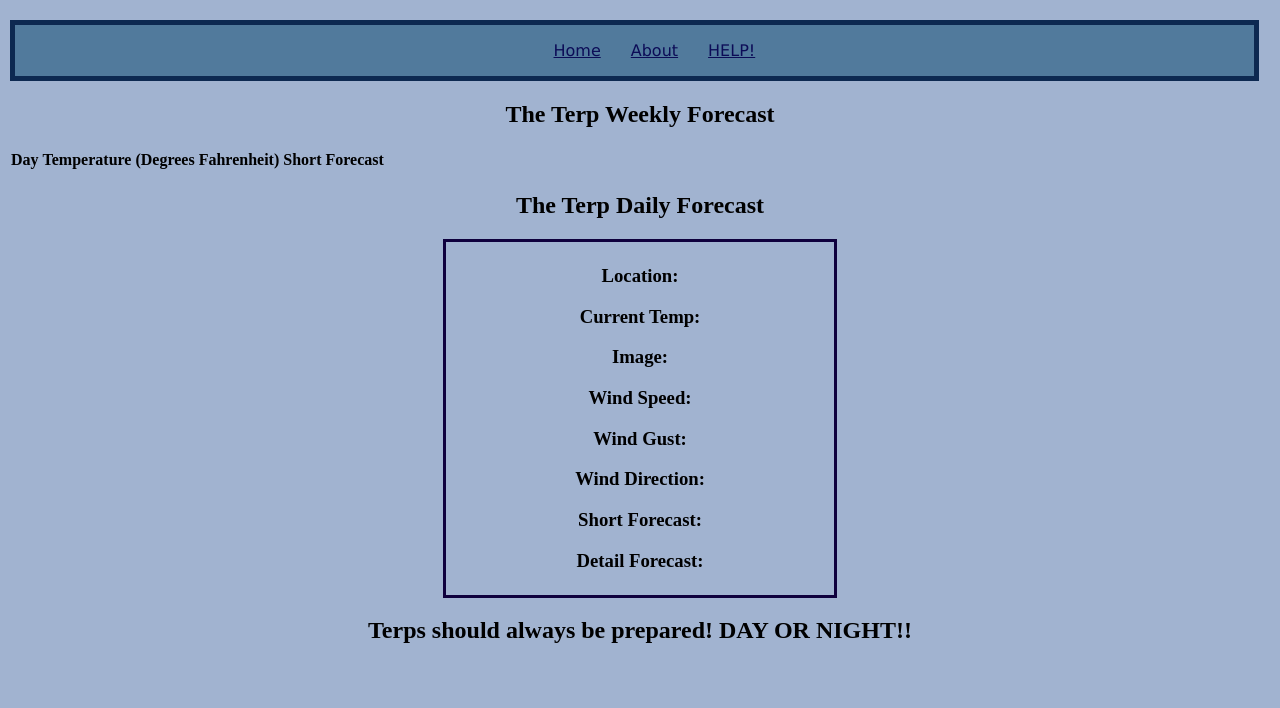
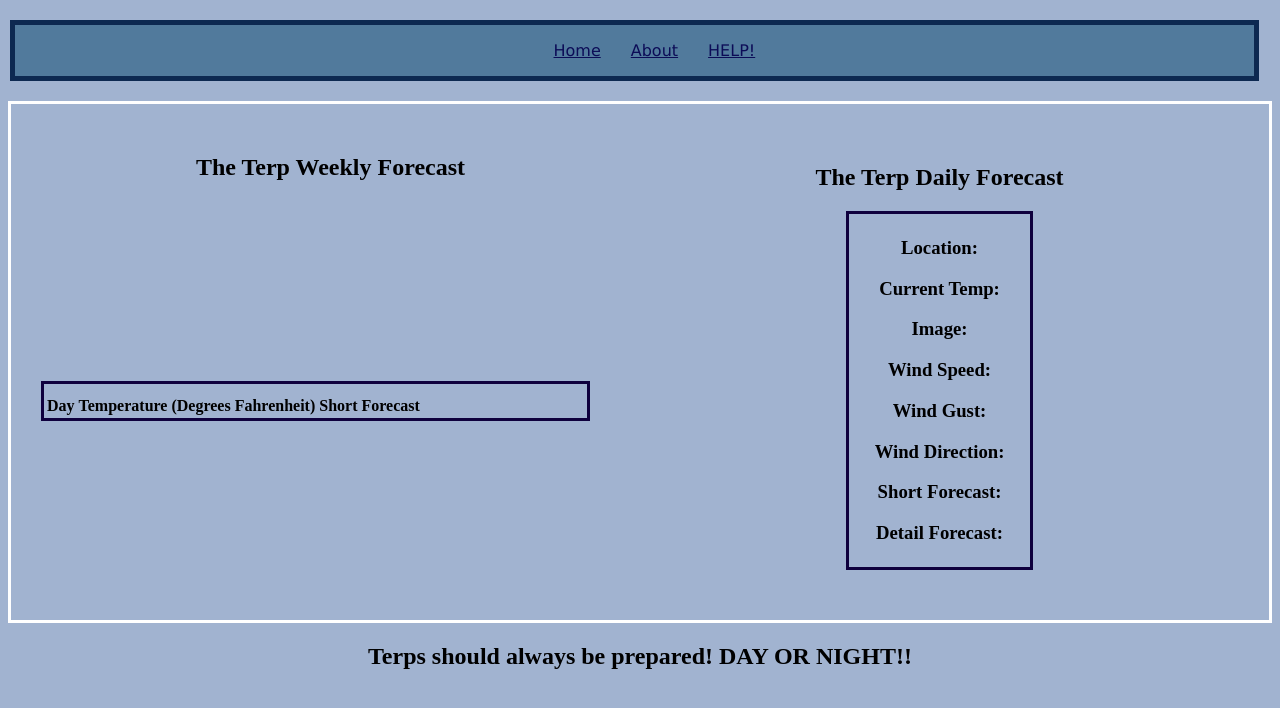
Before and after one commit to Gabriellew417/377-final, a plain HTML site: page 377-final-homePage.html in a window 1280 px wide. Shown: the part 46-754 px from the top of the page. Drawn offline with nearby package versions, Linux system fonts and the light colour scheme; no server answers.

Commit message:
made a grid design for our api stuff

```diff
--- a/377-final.css
+++ b/377-final.css
@@ -45,3 +45,45 @@ background-color: rgb(95, 126, 198);
     height: 100px;
     width: 45%;
 }
+.mainTable{
+    border: 3px solid rgb(15, 0, 61);
+    width: 30%;
+    margin-top: 30px;
+    margin: 10px;
+    padding: 4px;
+}
+.Sections{
+    display: grid;
+    grid-template-columns: 1fr 1fr;
+    gap: 10px;
+
+}
+.Table{
+    border: 3px solid rgb(15, 0, 61);
+    padding-top: 10px;
+    margin-top: 200px;
+    margin-right: 30px;
+}
+.float-container {
+    border: 3px solid #fff;
+    display: flex;
+    padding: 20px;
+    margin-top: 20px;
+}
+
+.float-child {
+    width: 50%;
+    float: left;
+    padding: 10px;
+}
+.float-child2 {
+    width: 50%;
+    float: left;
+    padding-left: 100px;
+    padding: 20px;
+
+}
+.charts{
+    height: 500;
+    width: 1000;
+}
```
